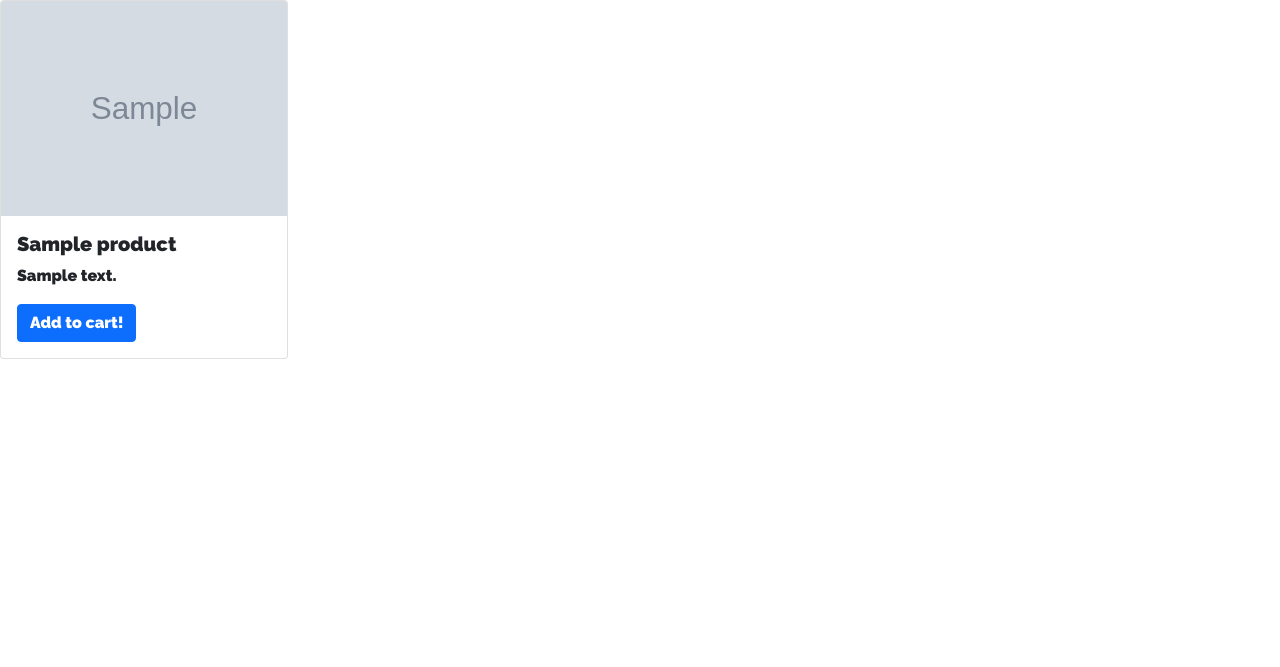
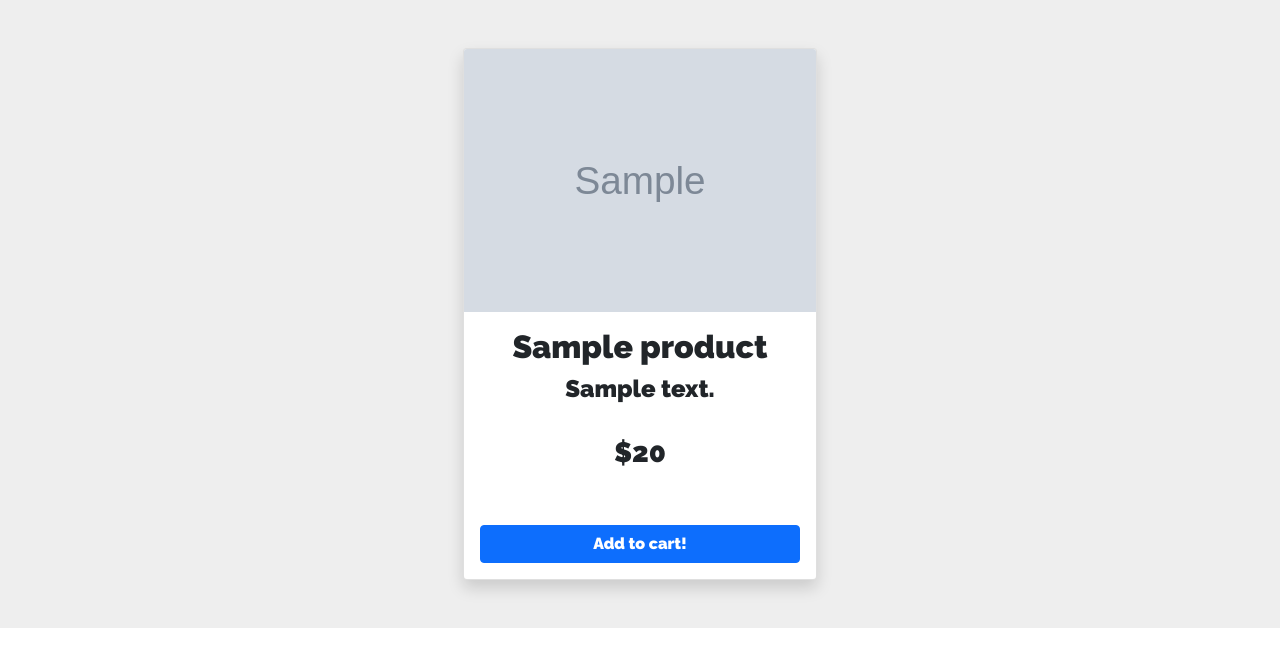
Before and after one commit to Moniqueishh/ecomm, a Flask app: page /iproduct/1 in a window 1280 px wide. Shown: the part 116-783 px from the top of the page. Run offline with Flask 3, Linux system fonts and the light colour scheme; a user stored in the database is signed in; tables that the repository leaves empty hold one stand-in row (values such as "Sample post"); grey boxes marked "Sample" are stand-in pictures; some libraries are stand-ins or nearby versions.

Commit message:
individual tshirt page

```diff
--- a/app/ig/ig_templates/iproduct.html
+++ b/app/ig/ig_templates/iproduct.html
@@ -4,14 +4,65 @@
 {% block content %}
 
 
-<div class="card" style="width: 18rem;">
+<!-- <div class="card" style="width: 18rem;">
     <img src="{{ p.img_url }}" class="card-img-top" alt="{{ p.title }}">
     <div class="card-body">
         <h5 class="card-title">{{ p.title }}</h5>
         <p class="card-text">{{ p.body }}</p>
-        <a href="{{ url_for('ig.addP', product_id=p.id) }}" class="btn btn-primary">Add to cart!</a>
+        <a href="{{ url_for('ig.addP', product_id=p.id) }}" class="btn btn-primary">Add to cart!</a> -->
+
+        <section style="background-color: #eee;">
+            <div class="container py-5">
+              <div class="row justify-content-center">
+                <div class="col-md-8 col-lg-6 col-xl-4">
+                  <div class="card text-black shadow">
+                    <div class="inner">
+                    <img src= "{{ p.img_url }}"
+                      class="card-img-top" alt="Sour Worms Shirt" />
+                    </div>
+                    <div class="card-body">
+                      <div class="text-center">
+                        <h2 class="card-title">{{ p.title }}</h2>
+                      </div>
+                      <div class="text-center">
+                        <h4 class="card-title">{{ p.body }}</h4>
+                      </div>
+                      <div>
+                        <br>
+                        <div class="d-flex justify-content-center">
+                          <span></span><span class="h3">$20</span>
+                        </div>
+                        <!-- <div id="textSelectdiv" class="d-flex justify-content-center">
+                            <select id="textSelect" class="select" style="display: inline;">
+                              <option value="1">Small</option>
+                              <option value="2">Medium</option>
+                              <option value="3">Large</option>
+                              <option value="4">XL</option>
+                            </select>
+                          </div> -->
+                          <br>
+                          <br>
+                          <div id="inputDiv" class="form-outline disaplayInput">
+                            <input type="text" id="form12" class="form-control" style="display: none;" onblur="hideInput()" disabled />
+                          </div>
+                        <!-- <div class="d-flex justify-content-between">
+                          <span>Pro stand</span><span>$999</span>
+                        </div>
+                        <div class="d-flex justify-content-between">
+                          <span>Vesa Mount Adapter</span><span>$199</span>
+                        </div>
+                      </div>
+                      <div class="d-flex justify-content-between total font-weight-bold mt-4">
+                        <span>Total</span><span>$7,197.00</span> -->
+                      </div>
+                      <a href="{{ url_for('ig.addP', product_id=p.id) }}" class="btn btn-primary d-flex justify-content-center">Add to cart!</a>
+                    </div>
+                  </div>
+                </div>
+              </div>
+            </div>
+
+          </section>
 
 
-
-
-        {%endblock%}
+          {%endblock%}
--- /dev/null
+++ b/app/static/product.css
@@ -0,0 +1,15 @@
+
+
+.inner{
+    overflow: hidden;
+
+}
+
+.inner img{
+    transition: all 1.5s ease;
+
+}
+
+.inner:hover img{
+    transform: scale(1.5);
+}
--- a/app/templates/base.html
+++ b/app/templates/base.html
@@ -10,6 +10,7 @@
   <script src="https://cdn.jsdelivr.net/npm/popper.js@1.16.0/dist/umd/popper.min.js" integrity="sha384-Q6E9RHvbIyZFJoft+2mJbHaEWldlvI9IOYy5n3zV9zzTtmI3UksdQRVvoxMfooAo" crossorigin="anonymous"></script>
   <script src="https://stackpath.bootstrapcdn.com/bootstrap/5.0.0-alpha1/js/bootstrap.min.js" integrity="sha384-oesi62hOLfzrys4LxRF63OJCXdXDipiYWBnvTl9Y9/TRlw5xlKIEHpNyvvDShgf/" crossorigin="anonymous"></script>
   <link rel="stylesheet" href="{{ url_for('static', filename='styles.css')}}"> <!--Theres more than one way to do this^^ -->
+  <link rel="stylesheet" href="{{ url_for('static', filename='product.css')}}">
 
   {% block css %}
 
```
Also changed, not shown: requirements.txt (+5 -8 lines).
